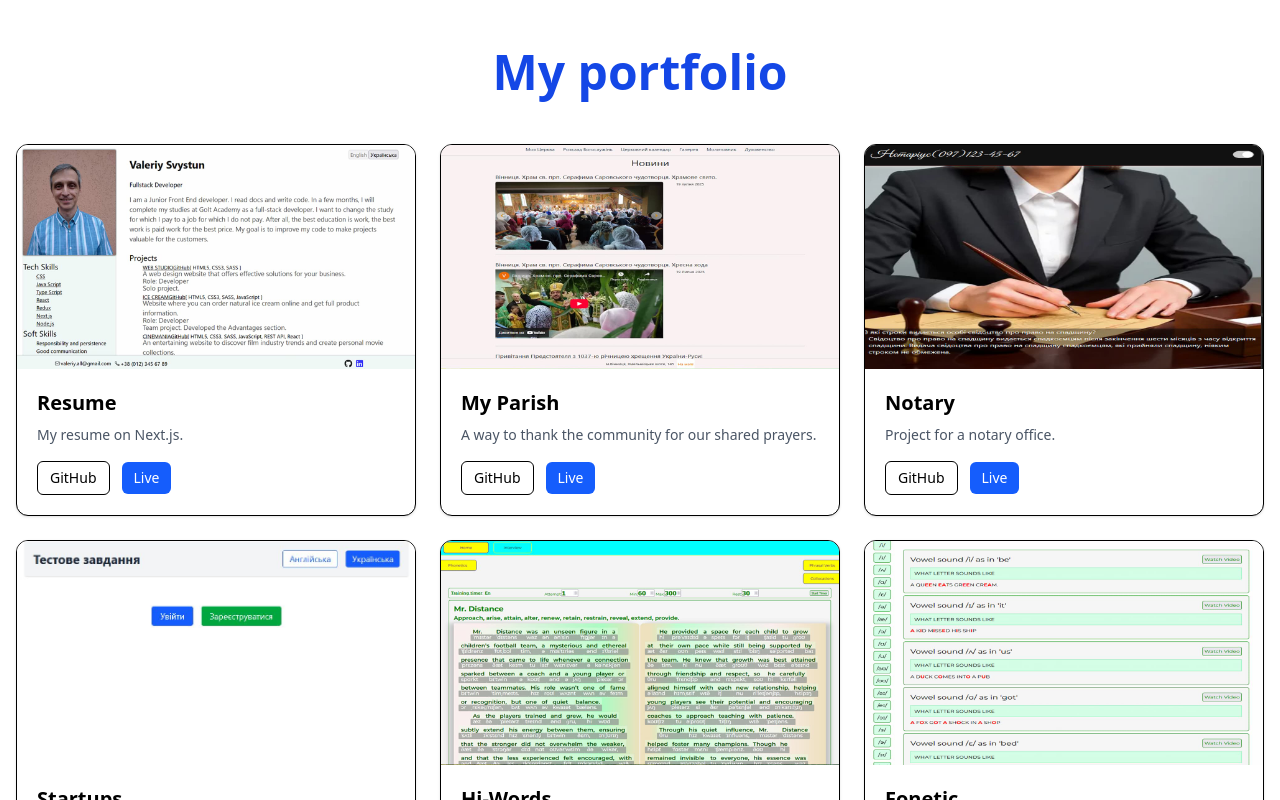
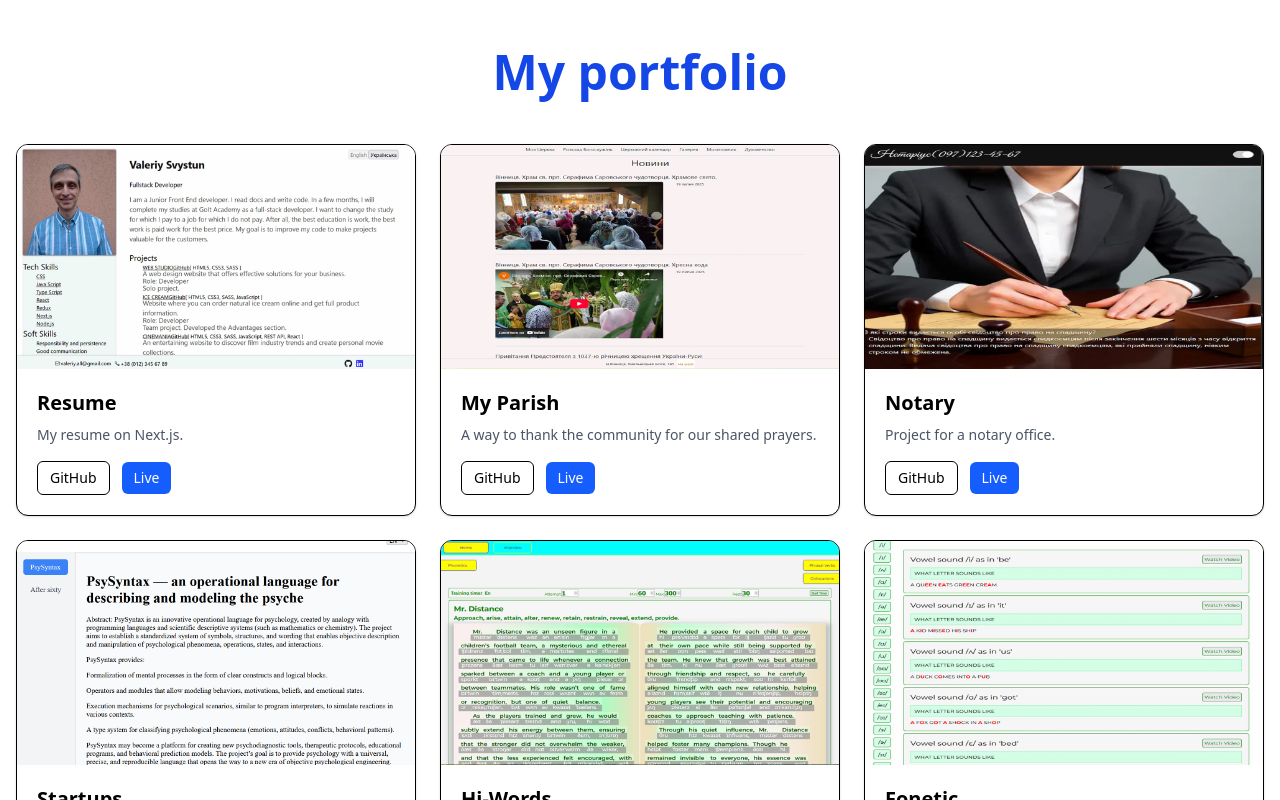
Before and after one commit to ValeriyVinn/valeriy-portfolio, a Next.js app: page / in a window 1280 px wide. Shown: the top 800 px of the page. Built offline with nearby package versions, Linux system fonts and the light colour scheme.

Commit message:
added(images): psy-syntax

```diff
--- a/src/app/page.tsx
+++ b/src/app/page.tsx
@@ -52,7 +52,7 @@ export default function Home() {
       title: "Startups",
       description:
         "A personal idea vault for future startups — capture, refine, and revisit your next big thing.",
-      image: "/images/project-7.jpg",
+      image: "/images/psy-syntax.png",
       github: "https://github.com/ValeriyVinn/from-behind-the-line",
       live: "https://from-behind-the-line.vercel.app/en",
     },
```
Also changed, not shown: public/images/project-7.jpg (deleted), public/images/psy-syntax.png (added).
